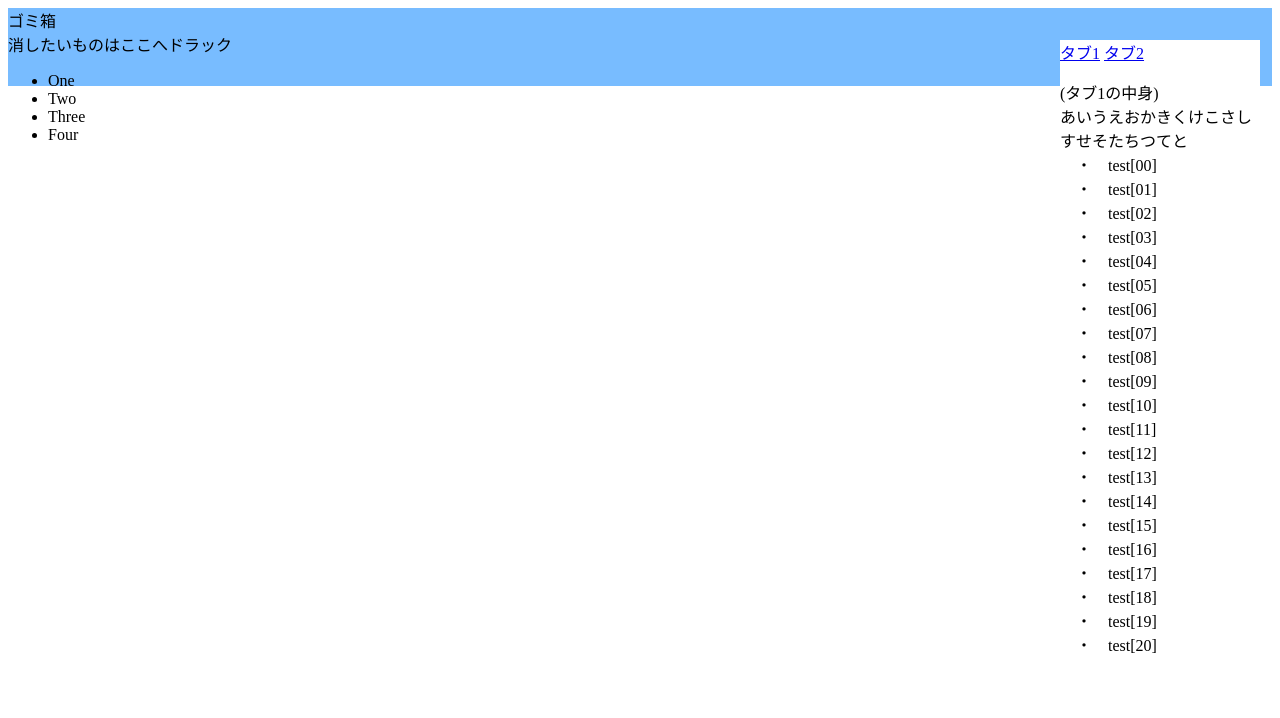
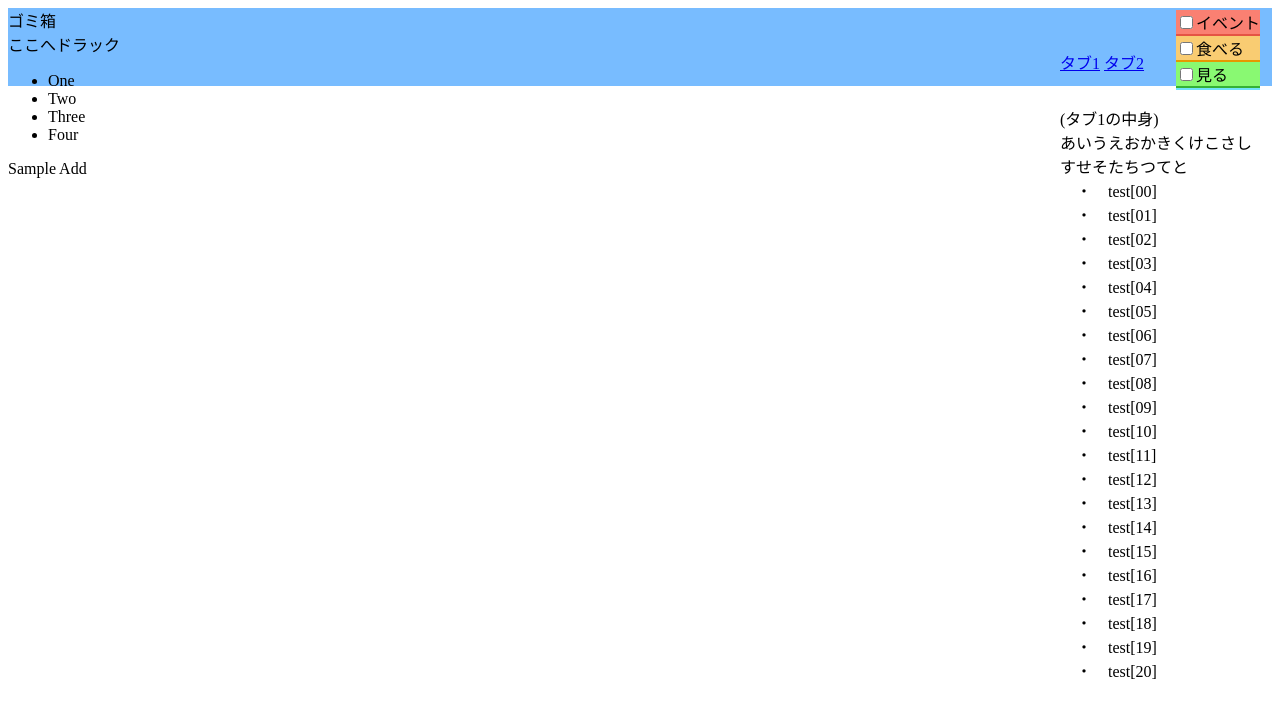
Before and after one commit to HakodateMapWeb/HakodateMapWeb, a CakePHP app: the page made by HakodateMap/app/View/Map/index.ctp in a window 1280 px wide. Shown: the top 718 px of the page. Run offline with PHP 8.4 and a stand-in for CakePHP, Linux system fonts and the light colour scheme; the template is opened without the code that fills it, so the values that code supplies are empty; some libraries are stand-ins or nearby versions.

Commit message:
listに要素を追加するボタンを実装し、タブ部分を少し修正しました。

```diff
--- a/HakodateMap/app/View/Map/index.ctp
+++ b/HakodateMap/app/View/Map/index.ctp
@@ -1,4 +1,3 @@
-
 <?php echo $this->Html->script('http://maps.google.com/maps/api/js?sensor=true', false); ?>
 <?php
 
@@ -48,33 +47,9 @@
 <meta http-equiv="content-type" content="text/html; charset=UTF-8">
 <title>sampleMap</title>
 
-<link rel="stylesheet" href="//code.jquery.com/ui/1.11.2/themes/smoothness/jquery-ui.css">
-<script src="//code.jquery.com/jquery-1.10.2.js"></script>
-<script src="//code.jquery.com/ui/1.11.2/jquery-ui.js"></script>
-<link rel="stylesheet" href="/resources/demos/style.css">
-<link rel="stylesheet" href="//code.jquery.com/ui/1.11.2/themes/smoothness/jquery-ui.css">
-<script src="//code.jquery.com/jquery-1.10.2.js"></script>
-<script src="//code.jquery.com/ui/1.11.2/jquery-ui.js"></script>
-<link rel="stylesheet" href="/resources/demos/style.css">
-
-
  <script src="http://code.jquery.com/jquery-latest.js"></script>
  <script src="http://code.jquery.com/ui/jquery-ui-git.js"></script>
  <script type="text/javascript" src="https://getfirebug.com/firebug-lite.js"></script>
-
-
-<style>
-	#sortable { list-style-type: none; margin: 0; padding: 0; width: 100%; }
-	#sortable li { margin: 3px 3px 0 5px; padding: 0px; float: left; width: 10%; height: 75%; font-size: 120%; text-align: center; }
-</style>
-
- <script>
-	$(function() {
-	$( "#sortable" ).sortable({ axis: 'x', containment : 'parent',  cursor : 'move', cursorAt : { left : 50, top: 30}  });
-	$( "#sortable" ).disableSelection();
-	});
-</script>
-
 
 <script type="text/javascript"><!--
 function ChangeTab(tabname) {
@@ -83,6 +58,14 @@
    document.getElementById('tab2').style.display = 'none';
    // 指定箇所のみ表示
    document.getElementById(tabname).style.display = 'block';
+}
+// --></script>
+
+<script type="text/javascript"><!--
+//ここでlistに要素を追加
+function addlist(sample) {
+	$("#list").append('<li id="TEST" class="dropme">'+sample+'</li>');
+    $("#list").sortable('refresh');
 }
 // --></script>
 
@@ -102,11 +85,24 @@
 	} ?>
 
 
+	<div class="cake.web effect1" style="position:absolute; right:20px; top:10px;　min-width:300px">
+		<div class="cb" style="background:#fa8072; border-bottom:2px solid #e55444;"><input type="checkbox" name="" value="test1">イベント</div>
+		<div class="cb" style="background:#f9cc72; border-bottom:2px solid #e59900;"><input type="checkbox" name="" value="test2">食べる</div>
+		<div class="cb" style="background:#89f972; border-bottom:2px solid #35b235;"><input type="checkbox" name="" value="test3">見る</div>
+		<div class="cb" style="background:#72e3f9; border-bottom:2px solid #359db2;"><input type="checkbox" name="" value="test4">遊ぶ</div>
+		<div class="cb" style="background:#95a6f9; border-bottom:2px solid #3574b2;"><input type="checkbox" name="" value="test5">買う</div>
+		<div class="cb" style="background:#f9aef9; border-bottom:2px solid #e544e5;"><input type="checkbox" name="" value="test6">温泉</div>
+	</div>
 
-	<div class="cake.web effect1" style="position:absolute; right:20px; bottom:20%; width: 200px; height:75%; background-color:rgba(255, 255, 255, 1);">
+	<div class="cake.web effect1" style="position:absolute; right:20px; top:50px; width: 200px; height:20px background-color:rgba(255, 255, 255, 1);">
 			<div class="tabbox">
 			    <a href="#tab1" class="tab1" onclick="ChangeTab('tab1'); return false;">タブ1</a>
 			    <a href="#tab2" class="tab2" onclick="ChangeTab('tab2'); return false;">タブ2</a>
+			</div>
+
+	</div>
+	<div class="cake.web effect2" style="position:absolute; right:20px; top:90px; width: 200px; height:65%; background-color:rgba(255, 255, 255, 1);">
+			<div class="tabbox">
 			   <div id="tab1">
 			      <p>
 			      (タブ1の中身) <br>
@@ -142,7 +138,7 @@
 		<div id="bucket" class="drop">
         	<p>
         	ゴミ箱 <br>
-        	消したいものはここへドラック
+        	ここへドラック
         	</p>
    		</div>
 
@@ -153,10 +149,14 @@
 	    <li id="test-4" class="dropme">Four</li>
 	    </ul>
 
-   		<script>
+	    <!-- addlist('引数')でlistに出力 -->
+	    <div class="btn" onClick="addlist('テストです。')">Sample Add</div>
+
+	    <script>
         $("#list").sortable({
         containment : 'document',
         cursor : 'move',
+        opacity: 0.7,
         items: 'li',
         stop: function(event, ui) {
             if (deleteMe) {
```
Also changed, not shown: HakodateMap/app/webroot/css/cake.web.css (+60 -3 lines).
